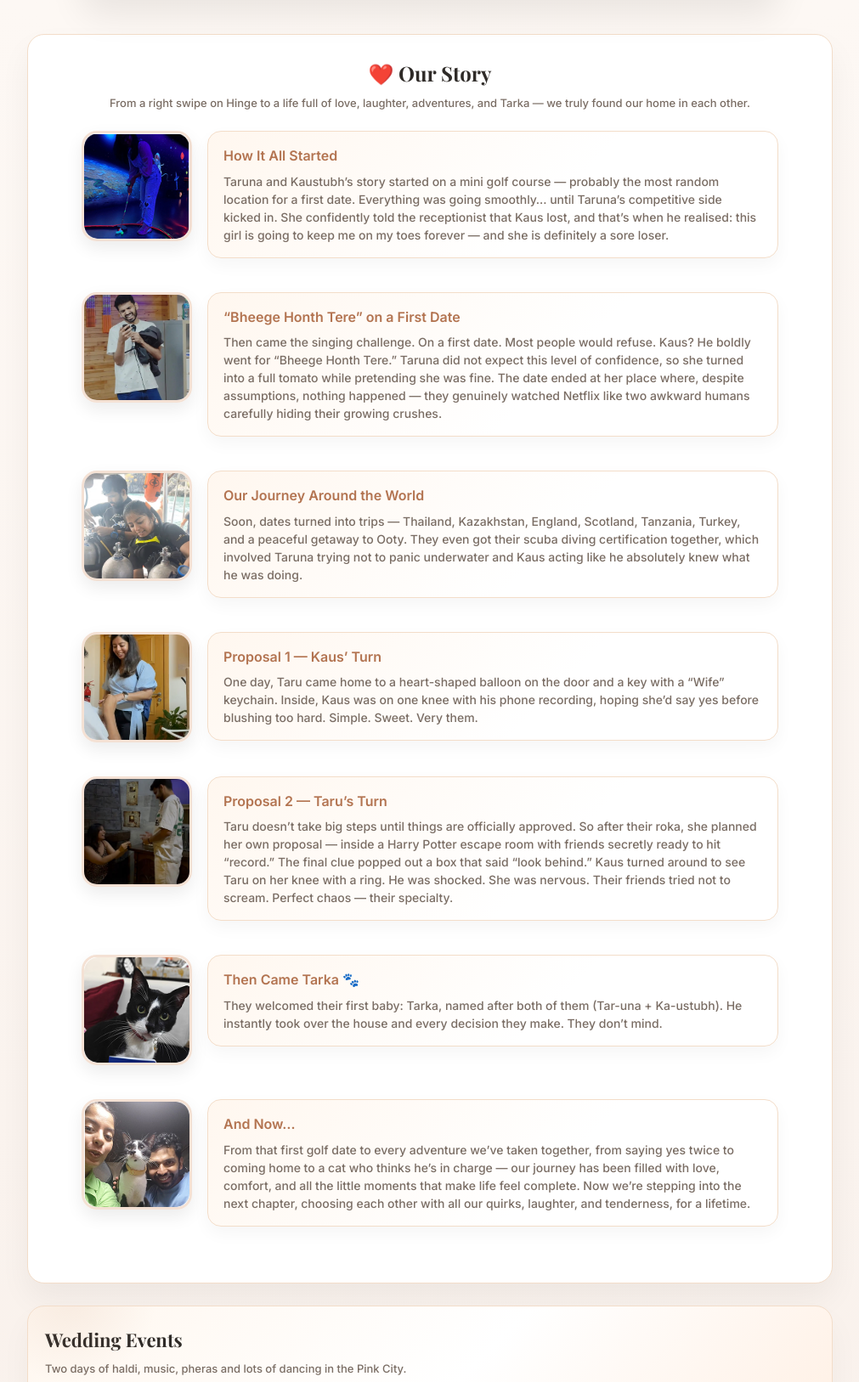
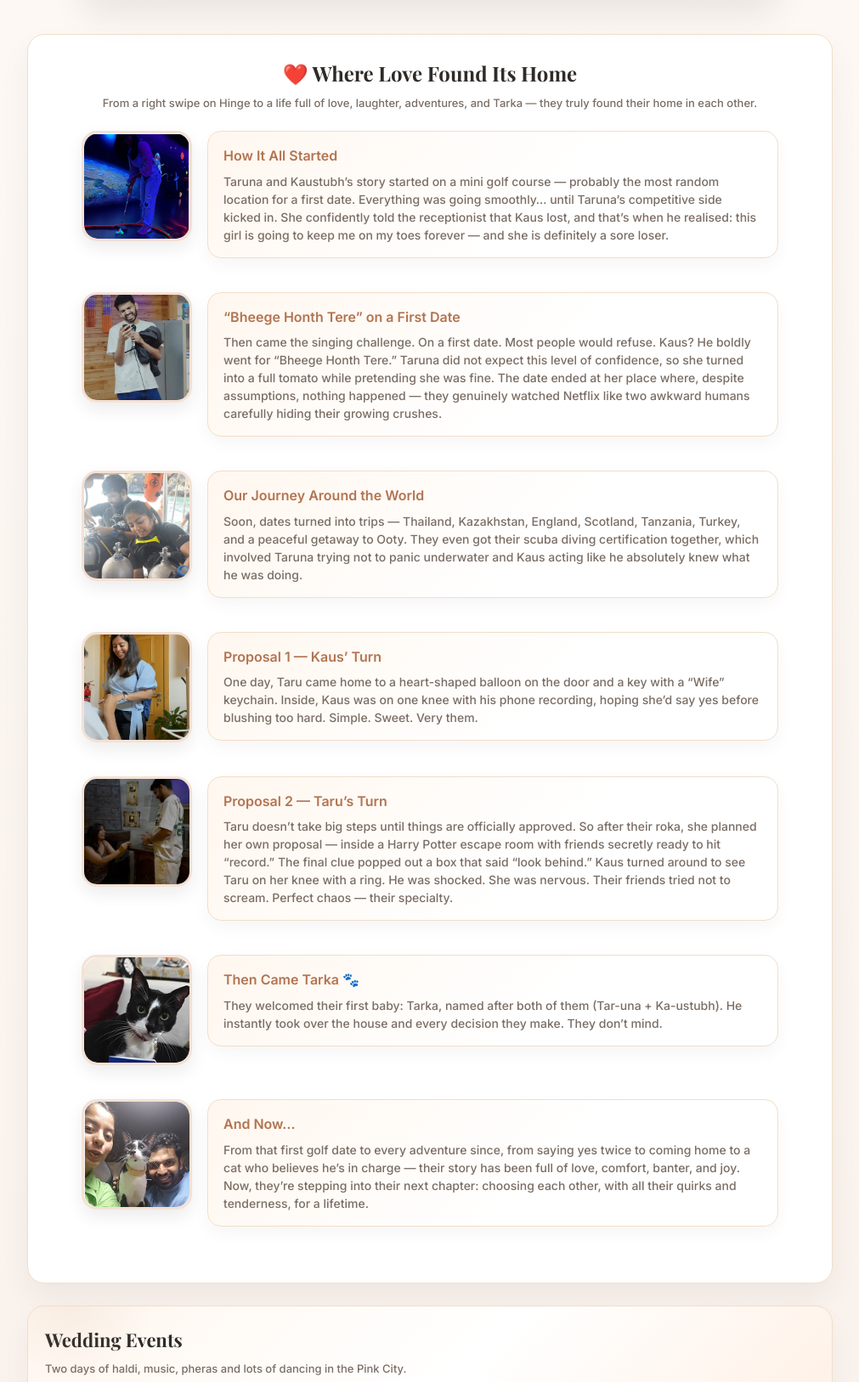
Before and after one commit to tarunas2410/tarka, a plain HTML site: page index.html in a window 1280 px wide. Shown: the part 1069-2696 px from the top of the page at 85% size, without its empty margins (134-1145 px from the left). Drawn offline with nearby package versions, Linux system fonts and the light colour scheme.

Commit message:
changing tense

```diff
--- a/index.html
+++ b/index.html
@@ -709,9 +709,9 @@
     </div>
     <!-- OUR STORY TIMELINE -->
     <section class="section timeline-section">
-      <h2 class="timeline-title">❤️ Our Story</h2>
+      <h2 class="timeline-title">❤️ Where Love Found Its Home</h2>
       <p class="timeline-subtitle">
-        From a right swipe on Hinge to a life full of love, laughter, adventures, and Tarka — we truly found our home in each other.
+        From a right swipe on Hinge to a life full of love, laughter, adventures, and Tarka — they truly found their home in each other.
       </p>
 
       <div class="timeline">
@@ -817,7 +817,8 @@
           <div class="timeline-content">
             <div class="timeline-heading">And Now…</div>
             <div class="timeline-text">
-              From that first golf date to every adventure we’ve taken together, from saying yes twice to coming home to a cat who thinks he’s in charge — our journey has been filled with love, comfort, and all the little moments that make life feel complete. Now we’re stepping into the next chapter, choosing each other with all our quirks, laughter, and tenderness, for a lifetime.
+              From that first golf date to every adventure since, from saying yes twice to coming home to a cat who believes he’s in charge — their story has been full of love, comfort, banter, and joy.
+Now, they’re stepping into their next chapter: choosing each other, with all their quirks and tenderness, for a lifetime.
             </div>
           </div>
         </div>
```
